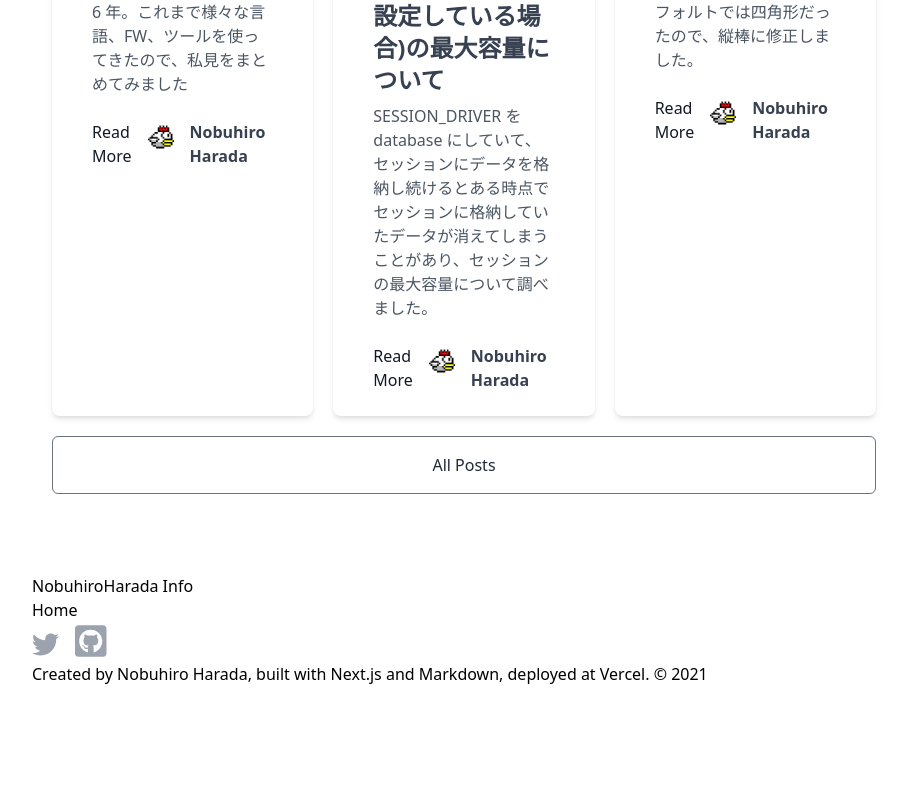
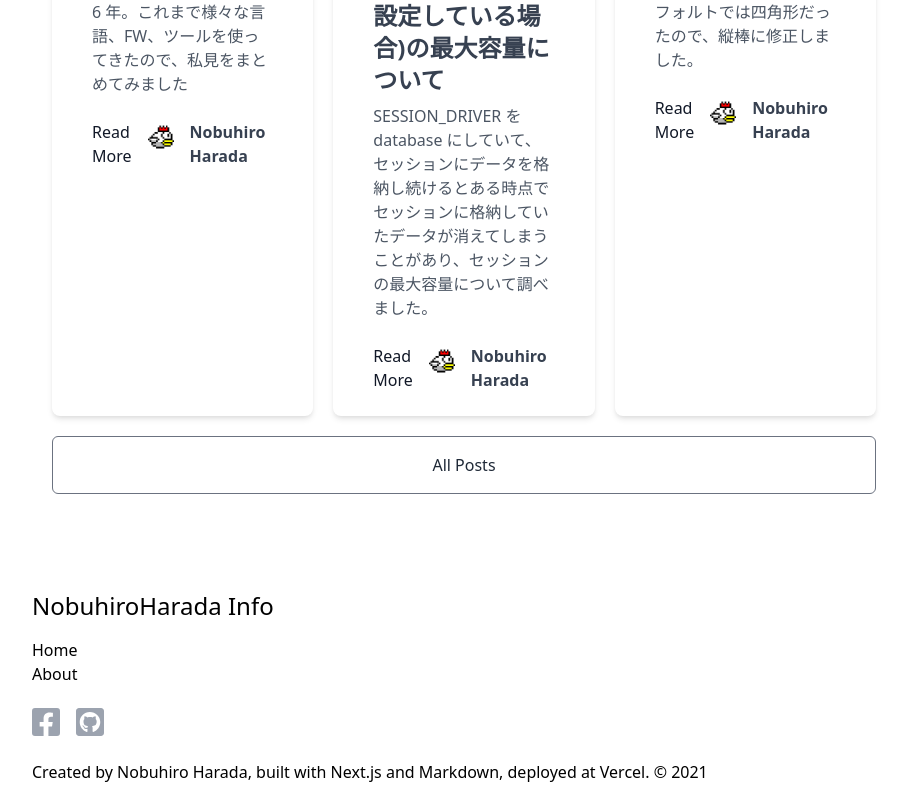
Before and after one commit to nobuhiroharada/nobuhiroharada_info, a Next.js app: page / in a window 1280 px wide. Shown: the part 1214-2014 px from the top of the page, without its empty margins (176-1083 px from the left). Before the commit the page ends 1916 px from the top, so only its background shows below. Built offline with nearby package versions, Linux system fonts and the light colour scheme.

Commit message:
fontawsomeのアイコンサイズ調整対応

```diff
--- a/components/Footer.tsx
+++ b/components/Footer.tsx
@@ -1,49 +1,50 @@
 import Link from 'next/link'
 import { FontAwesomeIcon } from '@fortawesome/react-fontawesome'
-import { faFacebookSquare, faGithubSquare, faTwitter } from '@fortawesome/free-brands-svg-icons'
+import { faFacebookSquare, faGithubSquare } from '@fortawesome/free-brands-svg-icons'
 
 const Footer = () => {
   return (
     <footer className="mt-10">
       <Link href="/" passHref>
         <a>
-          <p className='hover:text-gray-500'>NobuhiroHarada Info</p>
+          <p className='py-4 text-2xl hover:text-gray-500'>NobuhiroHarada Info</p>
         </a>
       </Link>
       <div>
         <ul className='p-0'>
           <li>
-            <Link href="/">
+            <Link href="/" passHref>
               <a className='leading-6 hover:text-gray-500'>
                 Home
               </a>
             </Link>
           </li>
-          {/* <li>
-            <Link href="/about" className='leading-6 text-gray-400 hover:text-gray-600' activeClassName='text-gray-800 dark:text-gray-200'>About</Link>
+          <li>
+            <Link href="/about" passHref>
+              <a className='leading-6 hover:text-gray-500'>
+                About
+              </a>
+            </Link>
           </li>
-          <li>
-            <Link href="/portfolio" className='leading-6 text-gray-400 hover:text-gray-600' activeClassName='text-gray-800 dark:text-gray-200'>Portfolio</Link>
-          </li> */}
         </ul>
       </div>
-      <div>
+      <div className='mt-5'>
         <a href="https://www.facebook.com/nobuhiroharada1026"
-          className='pr-4 text-4xl text-gray-400 hover:text-gray-600'
+          className='pr-4 text-gray-400 hover:text-gray-600'
           target="_blank"
           rel="noopener noreferrer"
         >
-          <FontAwesomeIcon icon={faTwitter} size='xs' />
+          <FontAwesomeIcon icon={faFacebookSquare} size='2x' />
         </a>
         <a href="https://github.com/nobuhiroharada"
-          className='pr-4 text-4xl text-gray-400 hover:text-gray-600'
+          className='pr-4 text-gray-400 hover:text-gray-600'
           target="_blank"
           rel="noopener noreferrer"
         >
-          <FontAwesomeIcon icon={faGithubSquare} />
+          <FontAwesomeIcon icon={faGithubSquare} size='2x' />
         </a>
       </div>
-      <div>
+      <div className='mt-5'>
         <p className='dark:text-gray-200'>Created by Nobuhiro Harada, built with Next.js and Markdown, deployed at Vercel. © {(new Date()).getFullYear()}</p>
       </div>
     </footer>
--- a/components/Layout.tsx
+++ b/components/Layout.tsx
@@ -3,6 +3,9 @@ import Header from '@/components/Header'
 import Footer from '@/components/Footer'
 import Search from '@/components/Search'
 import { LayoutType } from '@/types/LayoutType'
+import "@fortawesome/fontawesome-svg-core/styles.css";
+import { config } from "@fortawesome/fontawesome-svg-core";
+config.autoAddCss = false;
 
 const Layout = ({ title, keywords, description, children }: LayoutType) => {
   return (
```
